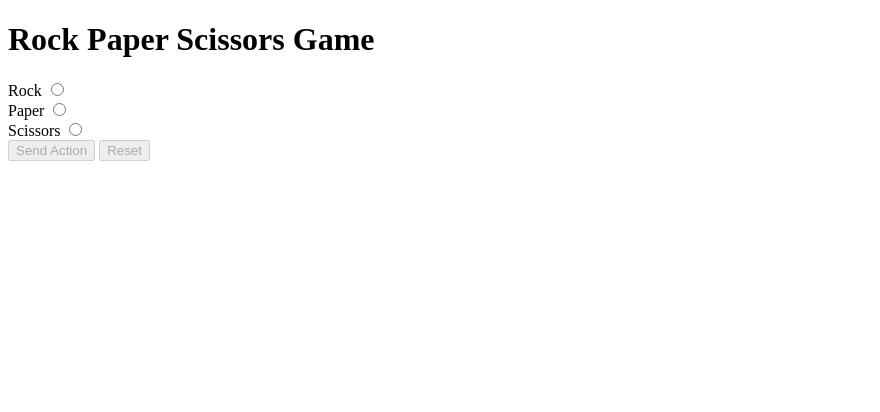
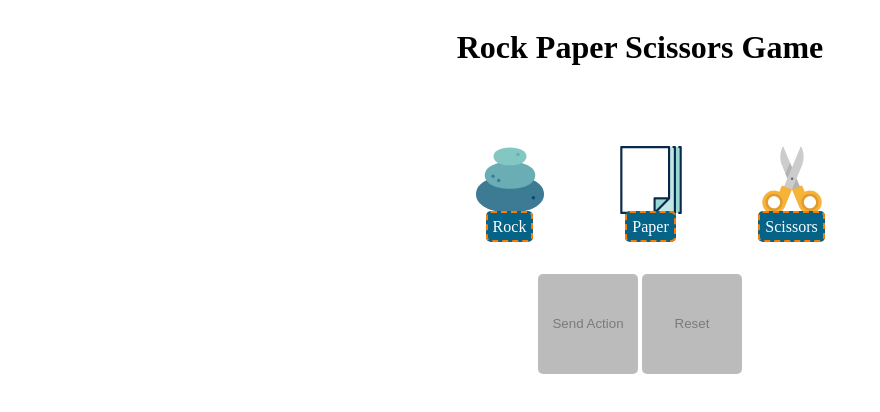
Before and after one commit to KentoKana/rock-paper-scissors, a website: page public/index.html in a window 1280 px wide. Shown: the whole page, without its empty margins (0-880 px from the left). Drawn offline with nearby package versions, Linux system fonts and the light colour scheme; no server answers.

Commit message:
added styling

```diff
--- a/public/index.html
+++ b/public/index.html
@@ -4,27 +4,45 @@
 <head>
     <script src="https://cdnjs.cloudflare.com/ajax/libs/socket.io/2.2.0/socket.io.js"></script>
     <meta charset="utf-8">
-
+    <link rel="stylesheet" type="text/css" href="style.css">
 </head>
 
 <body>
+    <div class="body-wrap">
         <h1>Rock Paper Scissors Game</h1>
         <div id="gameContainer">
             <div id="output">
 
             </div>
             <form action="" method="POST">
-            <label for="rock">Rock</label>
-            <input id="rock" type="radio" name="action" value="Rock"><br>
-            <label for="paper">Paper</label>
-            <input id="paper" type="radio" name="action" value="Paper"><br>
-            <label for="scissors">Scissors</label>
-            <input id="scissors" type="radio" name="action" value="Scissors"><br>
+                <div class="game-options">
+                    <div>
+                        <input id="rock" type="radio" name="action" value="Rock">
+                        <label for="rock"><img src="images/rock.svg" alt="rock"><span
+                                class="option-text">Rock</span></label>
+                    </div>
+                    <div>
+                        <input id="paper" type="radio" name="action" value="Paper">
+                        <label for="paper"><img src="images/paper.svg" alt="paper"><span
+                                class="option-text">Paper</span></label>
+                    </div>
+                    <div>
+                        <input id="scissors" type="radio" name="action" value="Scissors">
+                        <label for="scissors"><img src="images/scissors.svg" alt="scissors"><span
+                                class="option-text">Scissors</span></label>
+                    </div>
+                </div>
+                <div class="game-buttons">
+                    <div>
                         <button type="button" id="sendAction" disabled> Send Action </button>
+                    </div>
+                    <div>
                         <button type="button" id="resetGame" disabled>Reset</button>
+                    </div>
+                </div>
             </form>
         </div>
-
+    </div>
     <script src="/game.js"></script>
 </body>
 
--- /dev/null
+++ b/public/style.css
@@ -0,0 +1,128 @@
+* {
+    box-sizing: border-box;
+}
+
+h1 {
+    text-align: center;
+}
+
+.body-wrap {
+    display: flex;
+    flex-direction: column;
+    align-items: center;
+}
+
+#output {
+    text-align: center;
+}
+
+.game-options {
+    display: flex;
+    flex-direction: row;
+    justify-content: center;
+    align-items: flex-end;
+    flex-wrap: wrap;
+    padding: 2em;
+}
+
+.game-options div {
+    display: flex;
+    flex-direction: row;
+    align-items: flex-end;
+}
+
+.game-options div label {
+    height: 100px;
+    width: 100px;
+    padding: 1em;
+    margin: 10px;
+    border-radius: 50%;
+    cursor: pointer;
+    text-align: center;
+}
+
+.game-options div label:hover {
+    background-color: rgb(0, 140, 255);
+    transition: 0.2s;
+}
+
+.option-text {
+    background-color: rgb(5, 99, 136);
+    border: 2px dashed rgb(255, 123, 0);
+    padding: 5px;
+    color: rgb(255, 255, 255);
+    border-radius: 5px;
+}
+
+.game-options div label:hover .option-text {
+    background-color: rgb(170, 34, 0);
+}
+
+.game-options input[type="radio"]:checked+label .option-text {
+    background-color: rgb(47, 102, 221);
+}
+
+.game-buttons {
+    display: flex;
+    flex-direction: row;
+    justify-content: center;
+}
+
+input[type="radio"] {
+    visibility: hidden;
+}
+
+.game-options input[type="radio"]:checked+label {
+    background-color: rgb(221, 47, 47);
+    border: 2px orange solid;
+}
+
+button {
+    width: 100px;
+    height: 100px;
+    margin: 2px;
+    cursor: pointer;
+    border-radius: 5px;
+}
+
+button#sendAction {
+    color: white;
+    background-color: red;
+    border: 2px solid orange;
+}
+
+button#sendAction:hover {
+    color: white;
+    background-color: rgb(116, 4, 4);
+}
+
+button#sendAction:active {
+    color: white;
+    background-color: rgb(75, 1, 1);
+}
+
+button#sendAction:disabled {
+    color: rgb(124, 123, 123);
+    background-color: rgb(187, 187, 187);
+    border: none;
+}
+
+button#resetGame {
+    color: white;
+    background-color: rgb(0, 81, 95);
+    border: 2px solid rgb(2, 61, 95);
+}
+
+button#resetGame:hover {
+    background-color: rgb(0, 48, 56);
+}
+
+button#resetGame:active {
+    background-color: rgb(0, 22, 26);
+}
+
+button#resetGame:disabled {
+    color: rgb(124, 123, 123);
+    background-color: rgb(187, 187, 187);
+    border: none;
+}
```
Also changed, not shown: public/images/paper.svg (added), public/images/rock.svg (added), public/images/scissors.svg (added). Lines whose indentation alone changed are shown as unchanged.
